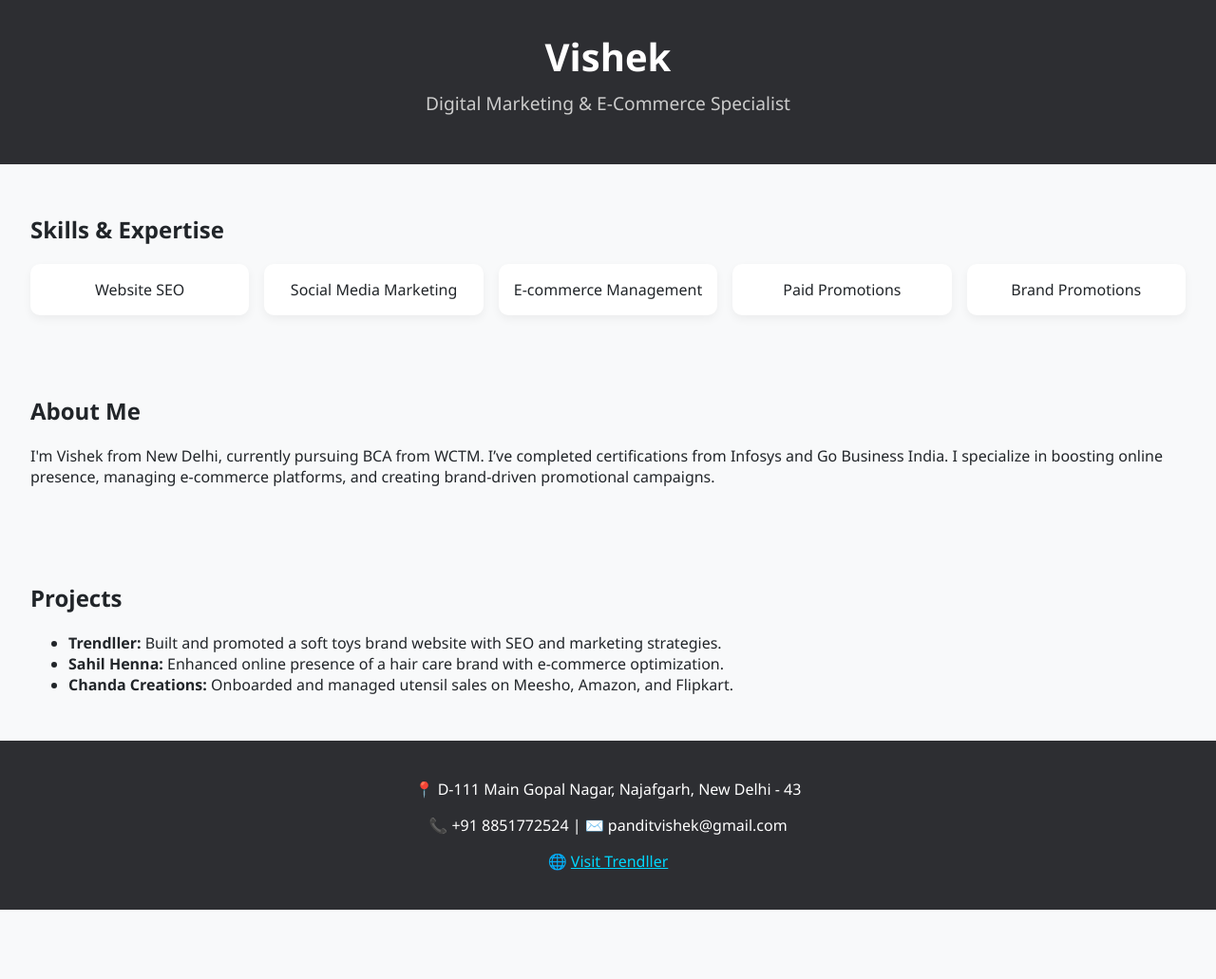
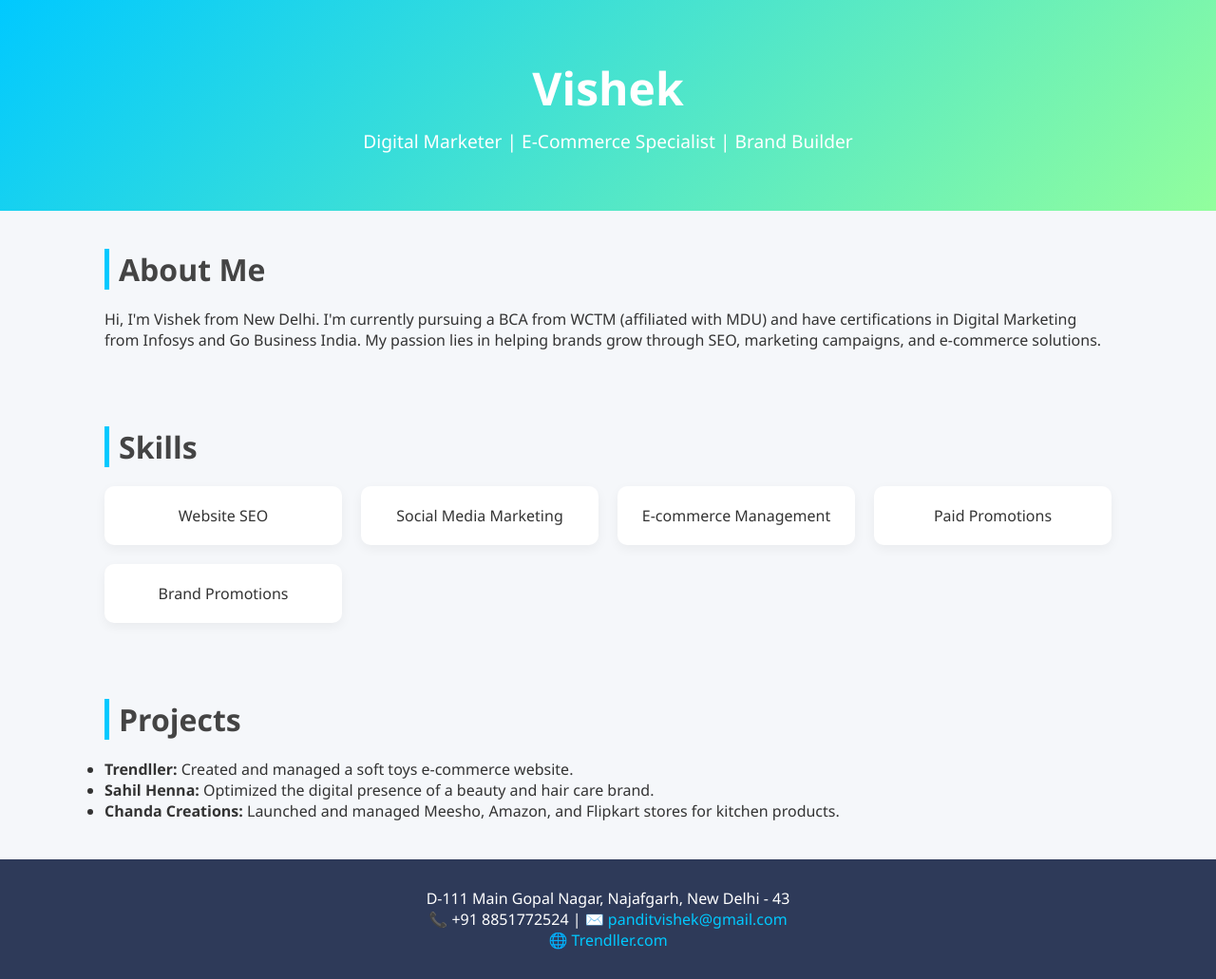
Before and after one commit to Vishek26/vishek-portfolio, a plain HTML site: page index.html in a window 1280 px wide. Shown: the whole page at 95% size. Before the commit the page ends 958 px from the top, so only its background shows below. Drawn offline with Linux system fonts and the light colour scheme.

Commit message:
Update index.html

```diff
--- a/index.html
+++ b/index.html
@@ -1,52 +1,81 @@
 <!DOCTYPE html>
 <html lang="en">
 <head>
-  <meta charset="UTF-8" />
-  <meta name="viewport" content="width=device-width, initial-scale=1.0"/>
-  <title>Vishek | Digital Marketer</title>
+  <meta charset="UTF-8">
+  <meta name="viewport" content="width=device-width, initial-scale=1.0">
+  <title>Vishek | Digital Marketing Specialist</title>
   <style>
-    body {
-      font-family: 'Segoe UI', sans-serif;
+    * {
+      box-sizing: border-box;
       margin: 0;
       padding: 0;
-      background: #f8f9fa;
-      color: #212529;
+      font-family: 'Segoe UI', sans-serif;
     }
+
+    body {
+      background: #f5f7fa;
+      color: #333;
+    }
+
     header {
-      background-color: #2d2e32;
+      background: linear-gradient(135deg, #00c9ff, #92fe9d);
+      padding: 60px 20px;
+      text-align: center;
       color: white;
-      padding: 2rem;
+    }
+
+    header h1 {
+      font-size: 3rem;
+      margin-bottom: 10px;
+    }
+
+    header p {
+      font-size: 1.2rem;
+    }
+
+    section {
+      padding: 40px 20px;
+      max-width: 1100px;
+      margin: auto;
+    }
+
+    .section-title {
+      font-size: 2rem;
+      margin-bottom: 20px;
+      color: #444;
+      border-left: 5px solid #00c9ff;
+      padding-left: 10px;
+    }
+
+    .skills-grid {
+      display: grid;
+      grid-template-columns: repeat(auto-fit, minmax(200px, 1fr));
+      gap: 20px;
+    }
+
+    .skill-card {
+      background: white;
+      padding: 20px;
+      border-radius: 10px;
+      box-shadow: 0 4px 12px rgba(0,0,0,0.05);
+      text-align: center;
+      transition: transform 0.3s;
+    }
+
+    .skill-card:hover {
+      transform: translateY(-5px);
+    }
+
+    footer {
+      background: #2e3a59;
+      color: white;
+      padding: 30px 20px;
       text-align: center;
     }
-    header h1 {
-      margin: 0;
-      font-size: 2.5rem;
-    }
-    header p {
-      margin-top: 0.5rem;
-      font-size: 1.2rem;
-      color: #ccc;
-    }
-    section {
-      padding: 2rem;
-    }
-    .skills {
-      display: grid;
-      grid-template-columns: repeat(auto-fit, minmax(180px, 1fr));
-      gap: 1rem;
-    }
-    .skill-box {
-      background: white;
-      padding: 1rem;
-      border-radius: 10px;
-      box-shadow: 0 4px 10px rgba(0,0,0,0.05);
-      text-align: center;
-    }
-    .contact {
-      background: #2d2e32;
-      color: white;
-      text-align: center;
-      padding: 1.5rem;
+
+    footer a {
+      color: #00c9ff;
+      text-decoration: none;
     }
   </style>
 </head>
@@ -54,42 +83,41 @@
 
   <header>
     <h1>Vishek</h1>
-    <p>Digital Marketing & E-Commerce Specialist</p>
+    <p>Digital Marketer | E-Commerce Specialist | Brand Builder</p>
   </header>
 
   <section>
-    <h2>Skills & Expertise</h2>
-    <div class="skills">
-      <div class="skill-box">Website SEO</div>
-      <div class="skill-box">Social Media Marketing</div>
-      <div class="skill-box">E-commerce Management</div>
-      <div class="skill-box">Paid Promotions</div>
-      <div class="skill-box">Brand Promotions</div>
+    <h2 class="section-title">About Me</h2>
+    <p>
+      Hi, I'm Vishek from New Delhi. I'm currently pursuing a BCA from WCTM (affiliated with MDU) and have certifications in Digital Marketing from Infosys and Go Business India. My passion lies in helping brands grow through SEO, marketing campaigns, and e-commerce solutions.
+    </p>
+  </section>
+
+  <section>
+    <h2 class="section-title">Skills</h2>
+    <div class="skills-grid">
+      <div class="skill-card">Website SEO</div>
+      <div class="skill-card">Social Media Marketing</div>
+      <div class="skill-card">E-commerce Management</div>
+      <div class="skill-card">Paid Promotions</div>
+      <div class="skill-card">Brand Promotions</div>
     </div>
   </section>
 
   <section>
-    <h2>About Me</h2>
-    <p>
-      I'm Vishek from New Delhi, currently pursuing BCA from WCTM. I’ve completed certifications from Infosys and Go Business India.
-      I specialize in boosting online presence, managing e-commerce platforms, and creating brand-driven promotional campaigns.
-    </p>
-  </section>
-
-  <section>
-    <h2>Projects</h2>
+    <h2 class="section-title">Projects</h2>
     <ul>
-      <li><strong>Trendller:</strong> Built and promoted a soft toys brand website with SEO and marketing strategies.</li>
-      <li><strong>Sahil Henna:</strong> Enhanced online presence of a hair care brand with e-commerce optimization.</li>
-      <li><strong>Chanda Creations:</strong> Onboarded and managed utensil sales on Meesho, Amazon, and Flipkart.</li>
+      <li><strong>Trendller:</strong> Created and managed a soft toys e-commerce website.</li>
+      <li><strong>Sahil Henna:</strong> Optimized the digital presence of a beauty and hair care brand.</li>
+      <li><strong>Chanda Creations:</strong> Launched and managed Meesho, Amazon, and Flipkart stores for kitchen products.</li>
     </ul>
   </section>
 
-  <div class="contact">
-    <p>📍 D-111 Main Gopal Nagar, Najafgarh, New Delhi - 43</p>
-    <p>📞 +91 8851772524 | ✉️ panditvishek@gmail.com</p>
-    <p>🌐 <a href="https://trendller.com/" style="color: #00d8ff;">Visit Trendller</a></p>
-  </div>
+  <footer>
+    <p>D-111 Main Gopal Nagar, Najafgarh, New Delhi - 43</p>
+    <p>📞 +91 8851772524 | ✉️ <a href="mailto:panditvishek@gmail.com">panditvishek@gmail.com</a></p>
+    <p>🌐 <a href="https://trendller.com">Trendller.com</a></p>
+  </footer>
 
 </body>
 </html>
```
